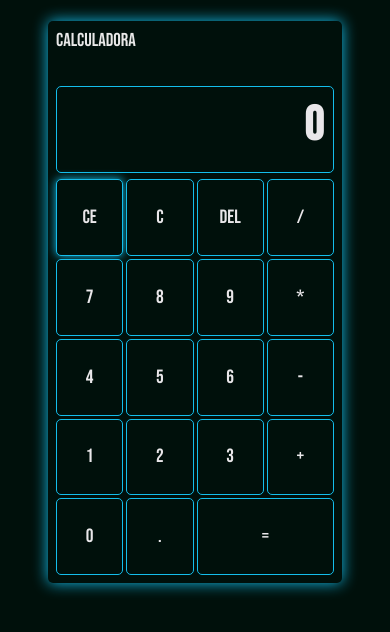
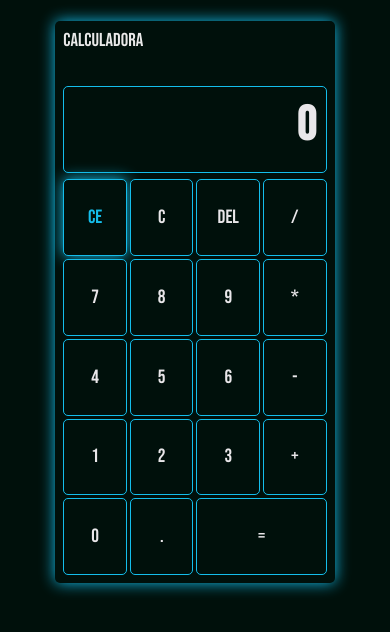
Before and after one commit to hochiminh1996/calc_windows, a plain HTML site: page Calc_windows/index.html in a window 390 px wide. In both pictures the pointer is over the button "CE". Drawn offline with Linux system fonts and the light colour scheme.

Commit message:
Modificações de estilo hover

```diff
--- a/Calc_windows/css/estilo.css
+++ b/Calc_windows/css/estilo.css
@@ -91,7 +91,8 @@ body {
 #buttons-container button:hover {
     border-color: #14bdeb;
     transition: all linear .5s;
-    box-shadow: 0px 0px 10px #14BDEB;
+    box-shadow: 0px 0px 15px #14BDEB;
+    color: #14BDEB;
 }
 
 #buttons-container #equal-btn{
@@ -103,3 +104,9 @@ body {
     border-color: #14BDEB;
     transition: all linear .5s;
 }
+
+@media (max-width: 670px){
+    #calc{
+        width: 95%;
+    }
+}
```
